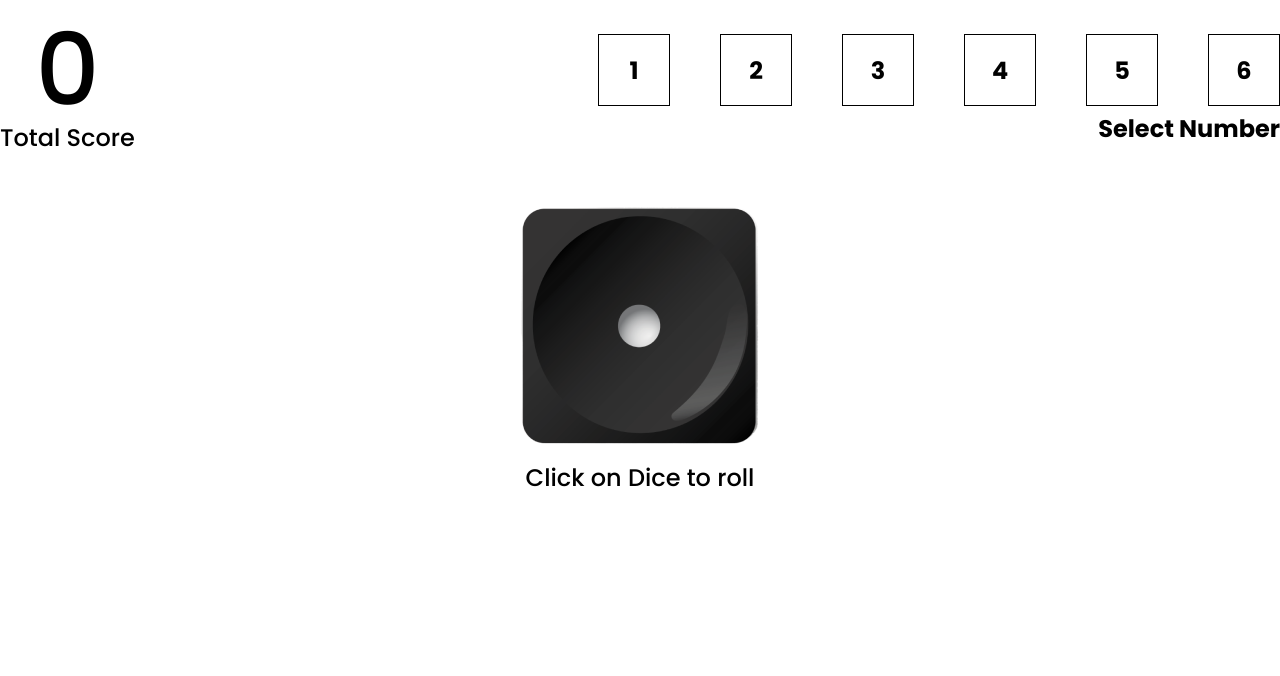
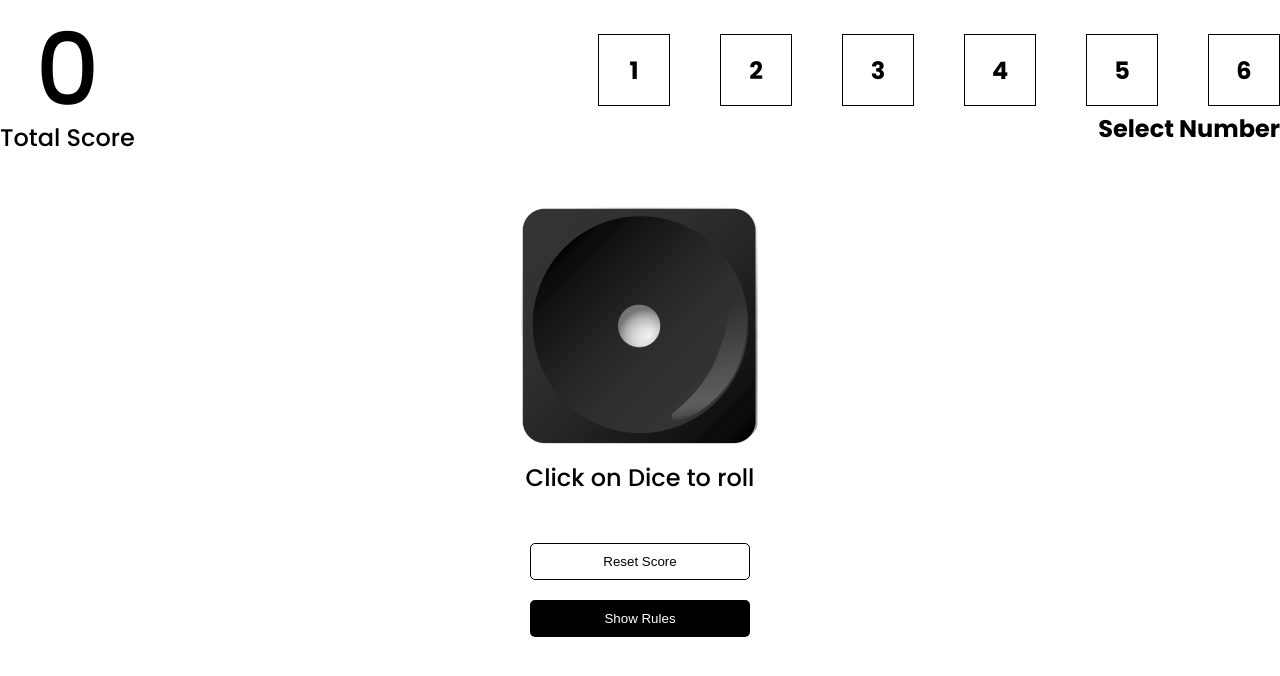
Before and after one commit to Shad-Islam/Dice-Game, a React (Create React App) app: page / in a window 1280 px wide. Shown: the top 676 px of the page. Built offline with nearby package versions, Linux system fonts and the light colour scheme.

Commit message:
Add button and set css and js for button .

```diff
--- a/src/App.css
+++ b/src/App.css
@@ -40,24 +40,20 @@ body{
   white-space: nowrap;
 }
 
-.home-textArea button{
-  gap: 10px;
+button{
   width: 220px;
-  display: flex;
   cursor: pointer;
   color: #ffffff;
   padding: 10px 18px;
   border-radius: 5px;
   background: #000;
   align-items: center;
-  flex-direction: column;
-  justify-content: center;
   border: 1px solid transparent;
   transition: 0.4s background ease-in;
 
 }
 
-.home-textArea button:hover{
+button:hover{
   color: #000;
   background: #fff;
   border: 1px solid #000;
@@ -167,4 +163,40 @@ body{
 }
 /* role dice section end */
 
+/* buttons  css start*/
+.buttons{
+  gap: 20px;
+  display: flex;
+  margin: 0 auto;
+  margin-top: 48px;
+  max-width: 1280px;
+  align-items: center;
+  flex-direction: column;
+}
+
+.button-outline{
+  width: 220px;
+  cursor: pointer;
+
+  padding: 10px 18px;
+  border-radius: 5px;
+
+  align-items: center;
+  border: 1px solid transparent;
+  transition: 0.4s background ease-in;
+
+  color: #000;
+  background: #fff;
+  border: 1px solid #000;
+  transition: 0.3s background ease-in;
+
+}
+
+.button-outline:hover{
+  color: #ffffff;
+  background: #000;
+  border: 1px solid #000;
+  transition: 0.3s background ease-in;
+}
+/* buttons  css end*/
 /*  game play page end*/
--- /dev/null
+++ b/src/components/Buttons.jsx
@@ -0,0 +1,16 @@
+function Buttons(props) {
+  const reset = () => {
+    props.setScore(0);
+    props.setCurrentDice(1);
+  };
+  return (
+    <div className="buttons">
+      <button className="button-outline" onClick={reset}>
+        Reset Score
+      </button>
+      <button>Show Rules</button>
+    </div>
+  );
+}
+
+export default Buttons;
--- a/src/components/GamePlay.jsx
+++ b/src/components/GamePlay.jsx
@@ -2,6 +2,7 @@ import { useState } from "react";
 import RoleDice from "./RoleDice";
 import TotalScore from "./TotalScore";
 import NumberSelector from "./NumberSelector";
+import Buttons from "./Buttons";
 
 function GamePlay() {
   const [score, setScore] = useState(0);
@@ -43,6 +44,7 @@ function GamePlay() {
         />
       </div>
       <RoleDice currentDice={currentDice} rendomNumber={rendomNumber} />
+      <Buttons setScore={setScore} setCurrentDice={setCurrentDice} />
     </>
   );
 }
```
